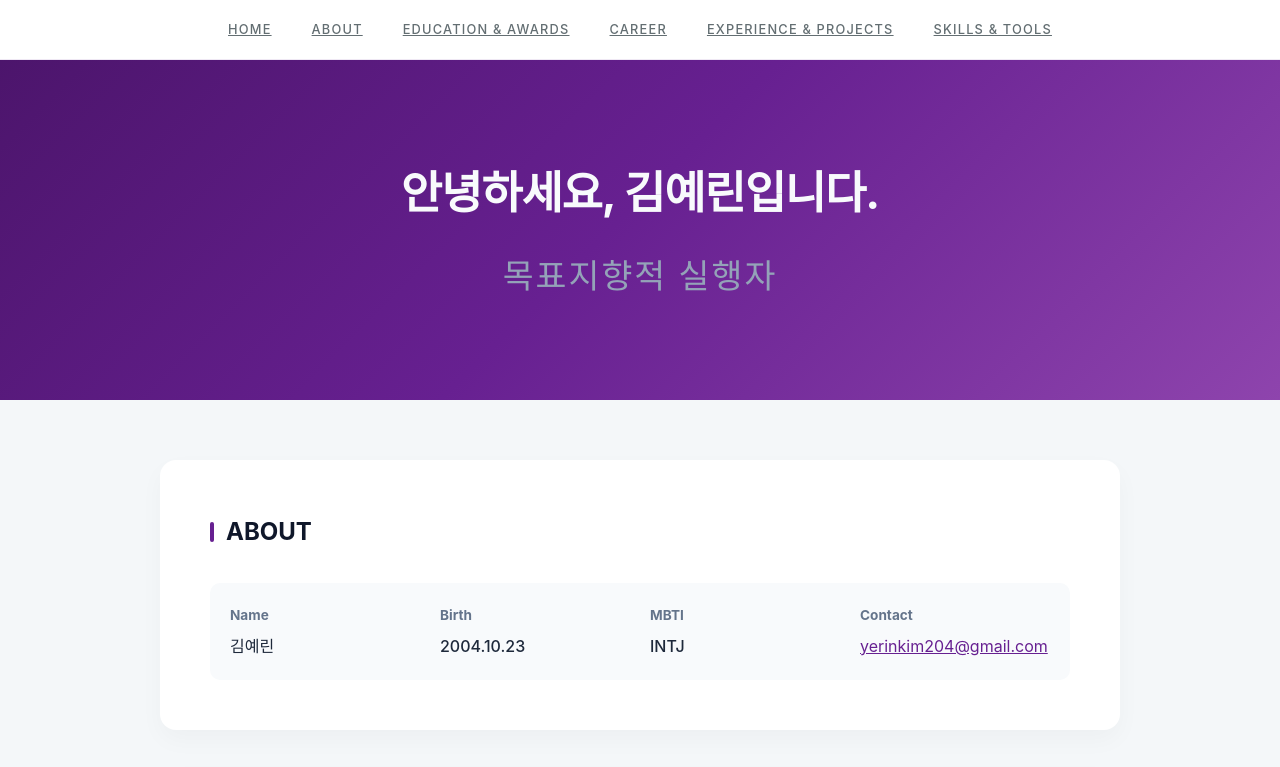
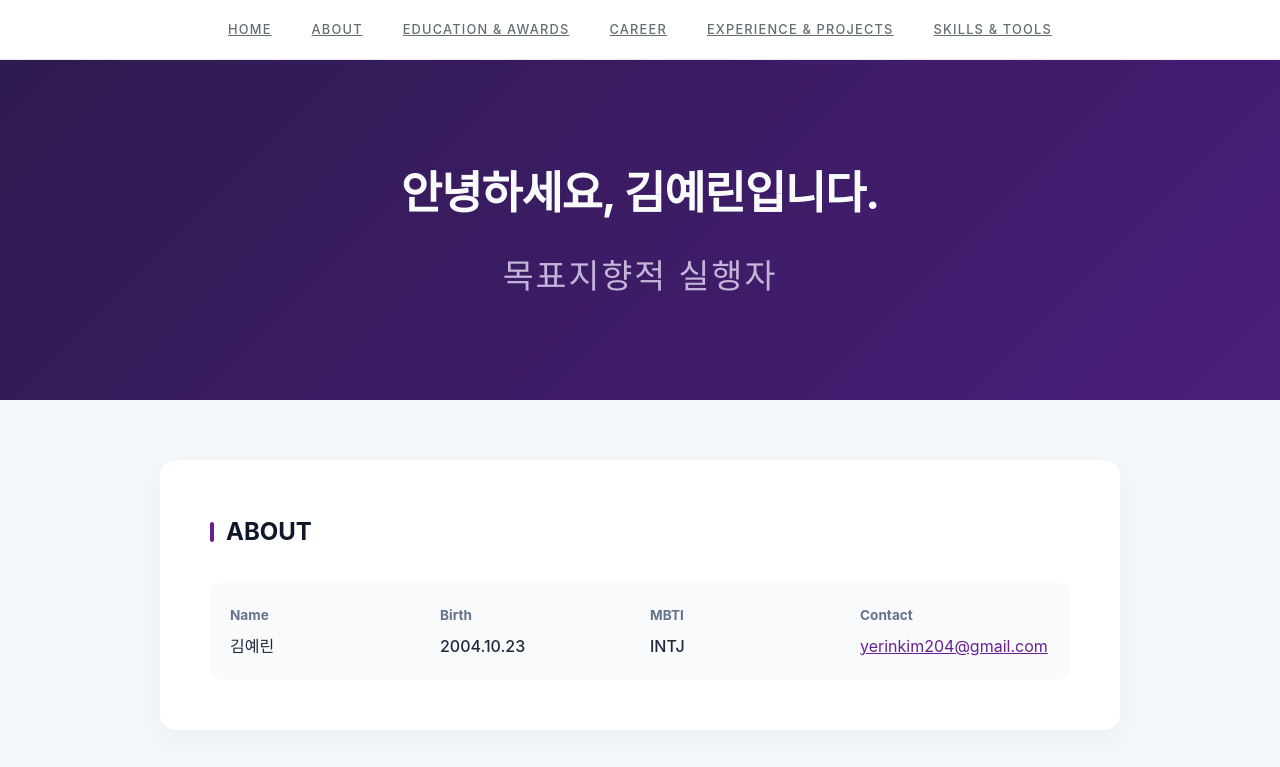
Before and after one commit to yerinkim204/yerinkim204.github.io, a plain HTML site: page index.html in a window 1280 px wide. Shown: the top 767 px of the page. Drawn offline with Linux system fonts and the light colour scheme.

Commit message:
4 commit

```diff
--- a/style.css
+++ b/style.css
@@ -53,7 +53,7 @@ a {
     display: flex;
     align-items: center;
     justify-content: center;
-    background: linear-gradient(135deg, #4a1469 0%, #672091 50%, #8e44ad 100%);
+    background: linear-gradient(135deg, #2d1b4e 0%, #4a1d7a 100%);
     color: #f8fafc;
     text-align: center;
     padding-top: 60px;
@@ -69,7 +69,7 @@ a {
 .hero-section h2 {
     font-size: 2.1rem;
     font-weight: 300;
-    color: #94a3b8;
+    color: #c3b4d9;
     letter-spacing: 2px;
 }
 
```
